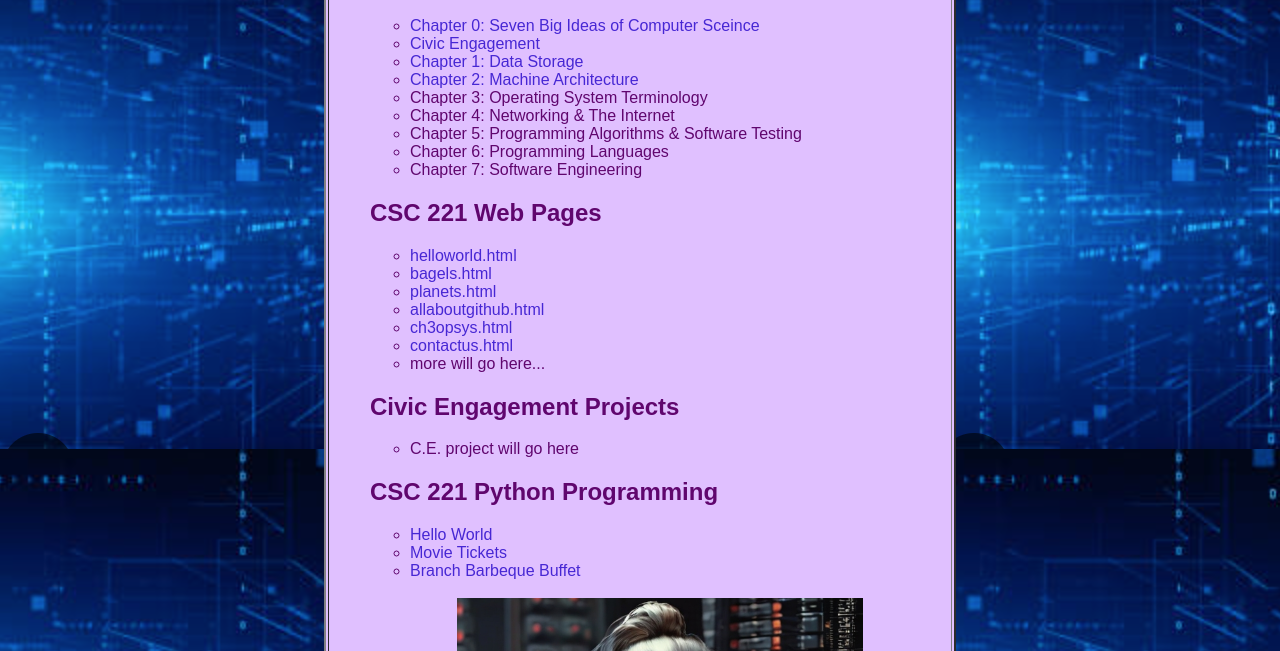
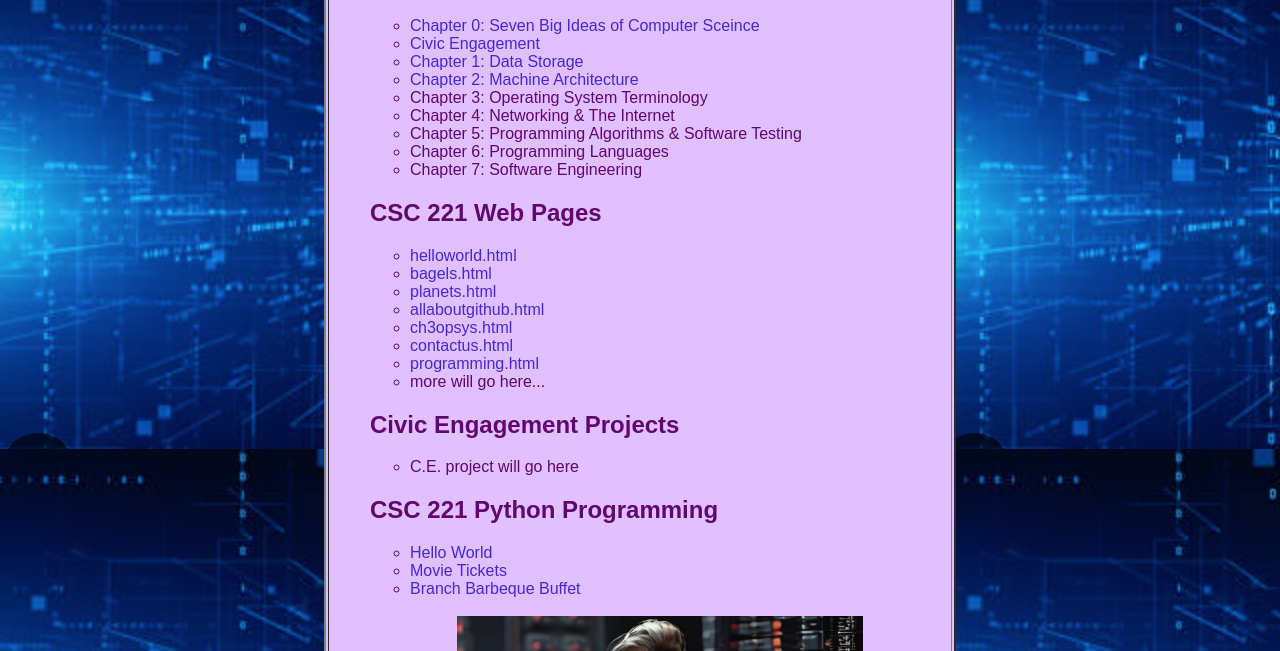
Before and after one commit to trewilliams-pvcc/trewilliams-pvcc.github.io, a plain HTML site: page index.html in a window 1280 px wide. Shown: the part 149-800 px from the top of the page. Drawn offline with Linux system fonts and the light colour scheme.

Commit message:
Add files via upload

```diff
--- a/index.html
+++ b/index.html
@@ -45,6 +45,7 @@
         <li><a href="allaboutgithub.html"> allaboutgithub.html</a></li>
         <li><a href="ch3opsys.html"> ch3opsys.html</a></li>
         <li><a href="contactus.html"> contactus.html</a></li>
+        <li><a href="programming.html"> programming.html</a></li>
         <li> more will go here... </li>
     </ul>
 
```
